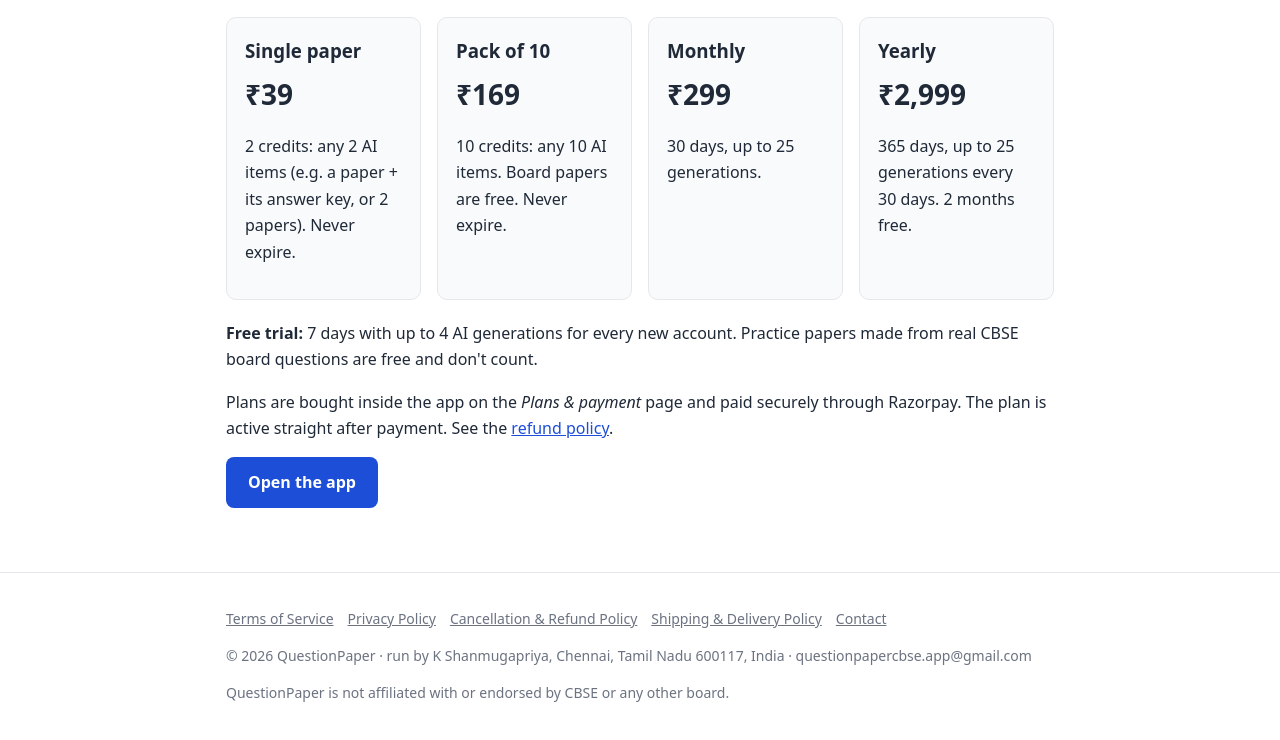
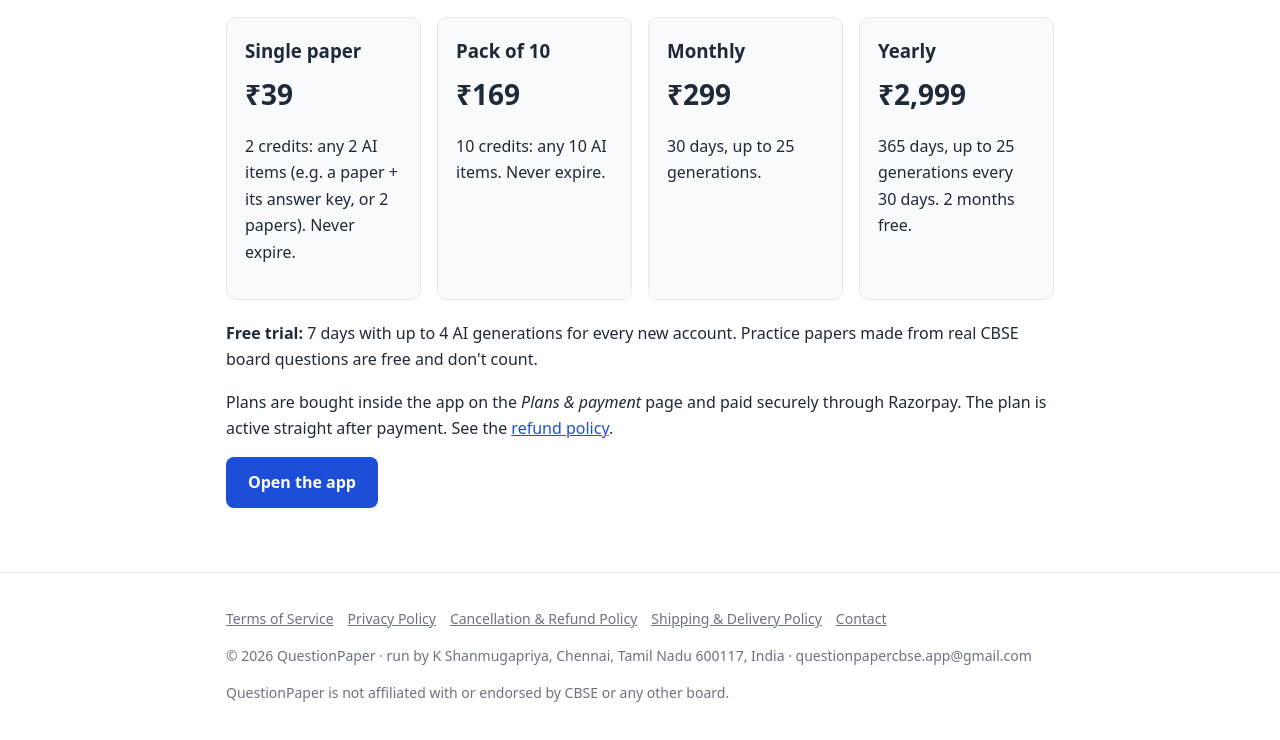
Before and after one commit to questionpaper-app/questionpaper-app.github.io, a plain HTML site: page pricing.html in a window 1280 px wide. Shown: the part 176-916 px from the top of the page. Drawn offline with Linux system fonts and the light colour scheme.

Commit message:
Pack of 10 wording: drop board papers note
Co-Authored-By: Claude Opus 5.5 <noreply@anthropic.com>

```diff
--- a/pricing.html
+++ b/pricing.html
@@ -44,7 +44,7 @@ footer a{color:var(--muted);margin-right:14px;white-space:nowrap}
 <h1>Pricing</h1>
 <p>All prices are in Indian Rupees (&#8377;). Every plan is a <strong>one-time
 payment</strong> and <strong>nothing renews automatically</strong>.</p>
-<div class="cards"><div class="card"><h3>Single paper</h3><div class="price">&#8377;39</div><p>2 credits: any 2 AI items (e.g. a paper + its answer key, or 2 papers). Never expire.</p></div><div class="card"><h3>Pack of 10</h3><div class="price">&#8377;169</div><p>10 credits: any 10 AI items. Board papers are free. Never expire.</p></div><div class="card"><h3>Monthly</h3><div class="price">&#8377;299</div><p>30 days, up to 25 generations.</p></div><div class="card"><h3>Yearly</h3><div class="price">&#8377;2,999</div><p>365 days, up to 25 generations every 30 days. 2 months free.</p></div></div>
+<div class="cards"><div class="card"><h3>Single paper</h3><div class="price">&#8377;39</div><p>2 credits: any 2 AI items (e.g. a paper + its answer key, or 2 papers). Never expire.</p></div><div class="card"><h3>Pack of 10</h3><div class="price">&#8377;169</div><p>10 credits: any 10 AI items. Never expire.</p></div><div class="card"><h3>Monthly</h3><div class="price">&#8377;299</div><p>30 days, up to 25 generations.</p></div><div class="card"><h3>Yearly</h3><div class="price">&#8377;2,999</div><p>365 days, up to 25 generations every 30 days. 2 months free.</p></div></div>
 <p><strong>Free trial:</strong> 7 days with up to 4 AI generations for every new account.
 Practice papers made from real CBSE board questions are free and don't count.</p>
 <p>Plans are bought inside the app on the <em>Plans &amp; payment</em> page and
```
